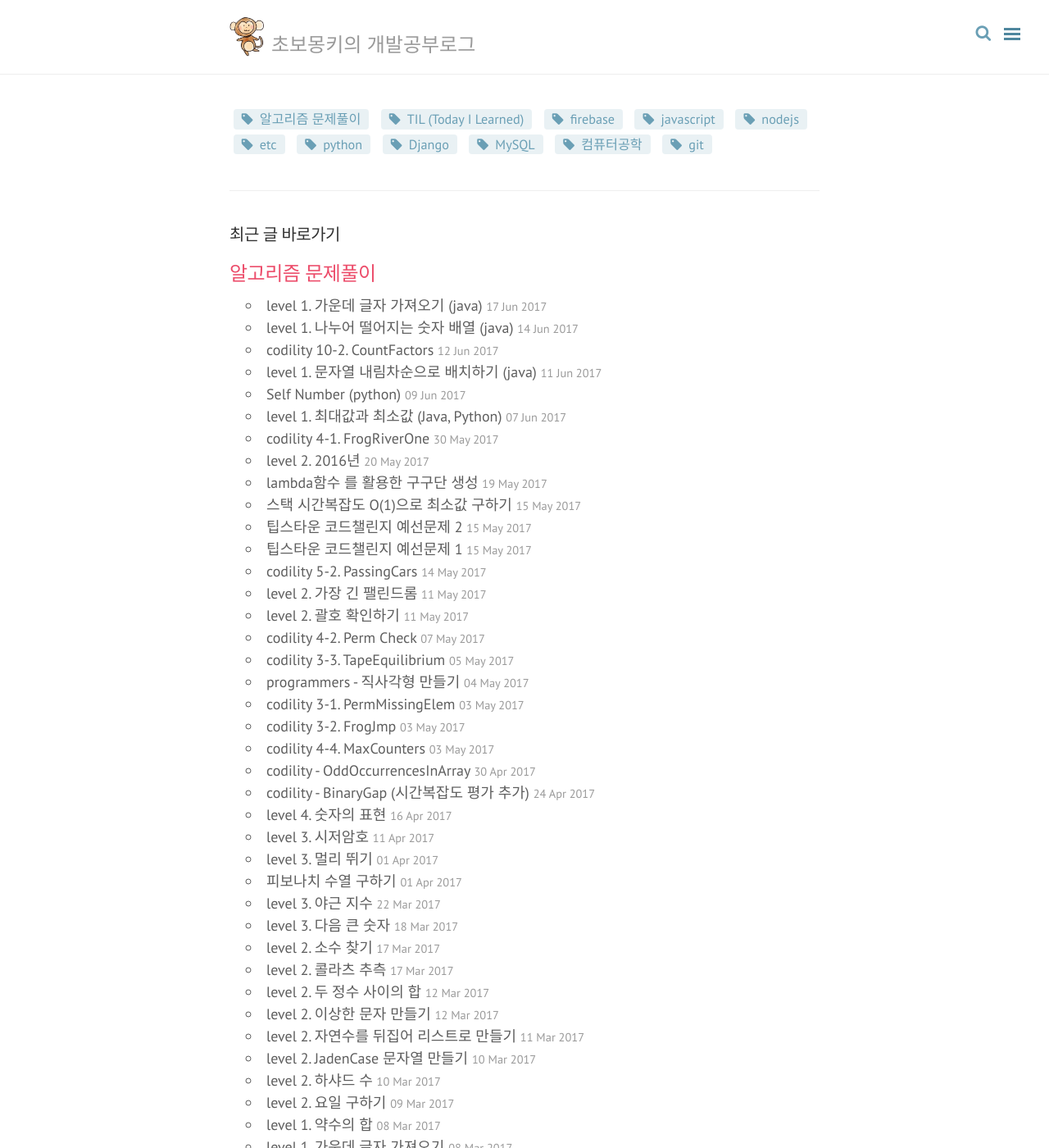
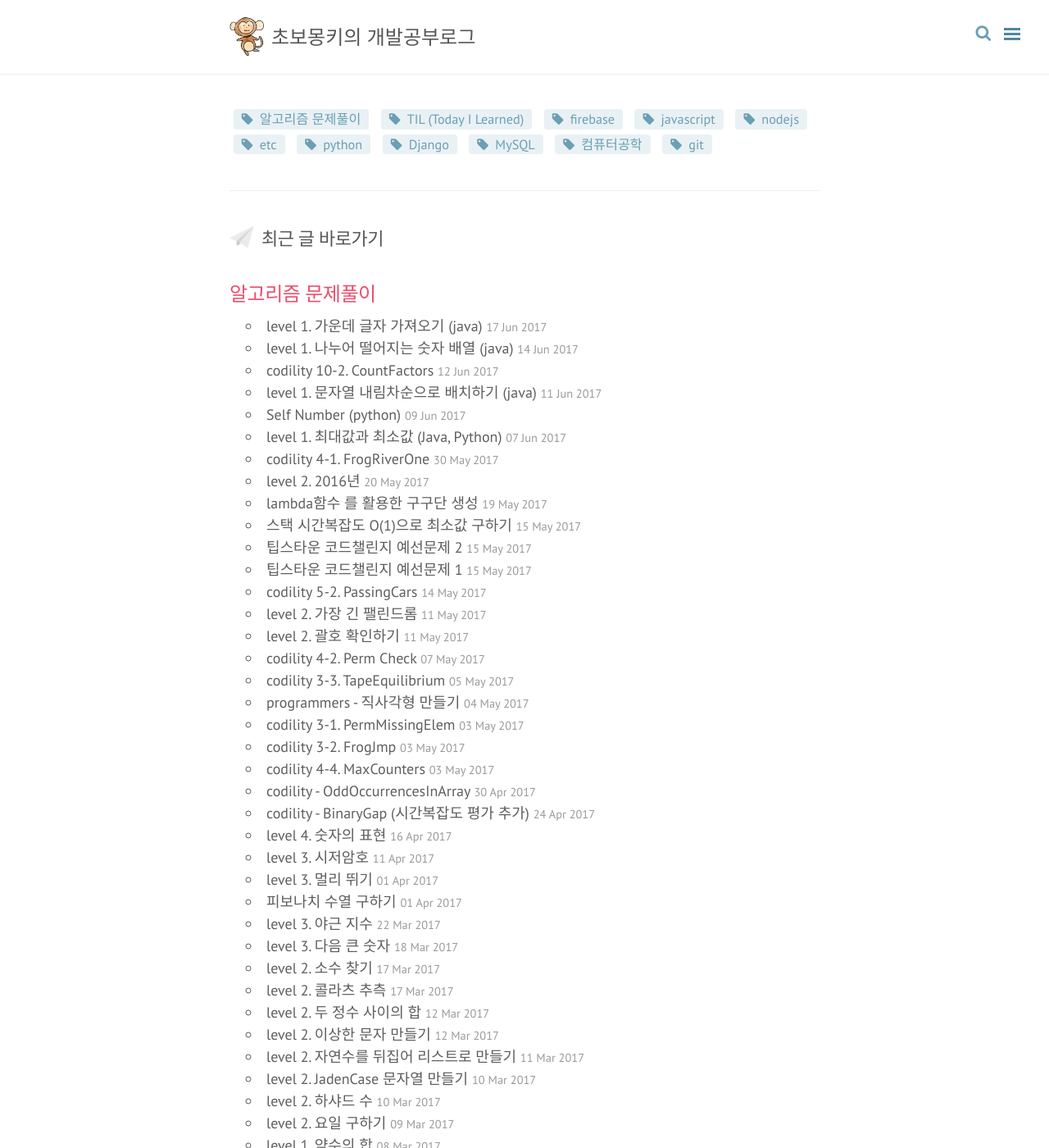
Before and after one commit to wayhome25/wayhome25.github.io, a Jekyll site: the page built from index.html, in a window 1280 px wide and 1400 px high. Shown: the whole window at 82% size. Built offline with Jekyll 4.4.1, drawn with Linux system fonts in a browser that asks for light colours; nearby versions of some CDN libraries; comment, search, counter and statistics services are not loaded.

Commit message:
edit blog style

```diff
--- a/_scss/base/_layout.scss
+++ b/_scss/base/_layout.scss
@@ -94,7 +94,7 @@
 }
 
 #blog-title{
-  vertical-align: bottom;
+  vertical-align: text-top;
   font-size: 80%;
-  color : #9a9a9a
+  color : rgba(49, 49, 49, 0.82);
 }
--- a/index.html
+++ b/index.html
@@ -18,6 +18,17 @@ title: Home
       .tags-expo-posts{
         display: block;
       }
+      #shortcut{
+        font-size: 1.1rem;
+        color: rgba(49, 49, 49, 0.82);
+      }
+
+      #shortcut-img{
+        width : 30px;
+        display : inline;
+        margin-right : 9px;
+        vertical-align : -webkit-baseline-middle;
+      }
       </style>
 
   </head>
@@ -29,7 +40,7 @@ title: Home
         {% endfor %}
       </div>
       <hr/>
-      <a href="/blog/"><h4>최근 글 바로가기</h4></a>
+      <a href="/blog/"><h4 id="shortcut"><img id="shortcut-img" src="/assets/images/shortcut.png">최근 글 바로가기</h4></a>
       <div class="tags-expo-section">
         {% for tag in site.categories %}
         <a class="category-title"><h2 id="{{ tag[0] | slugify }}">{{ tag[0] }}</h2></a>
```
Also changed, not shown: assets/images/shortcut.png (added).
